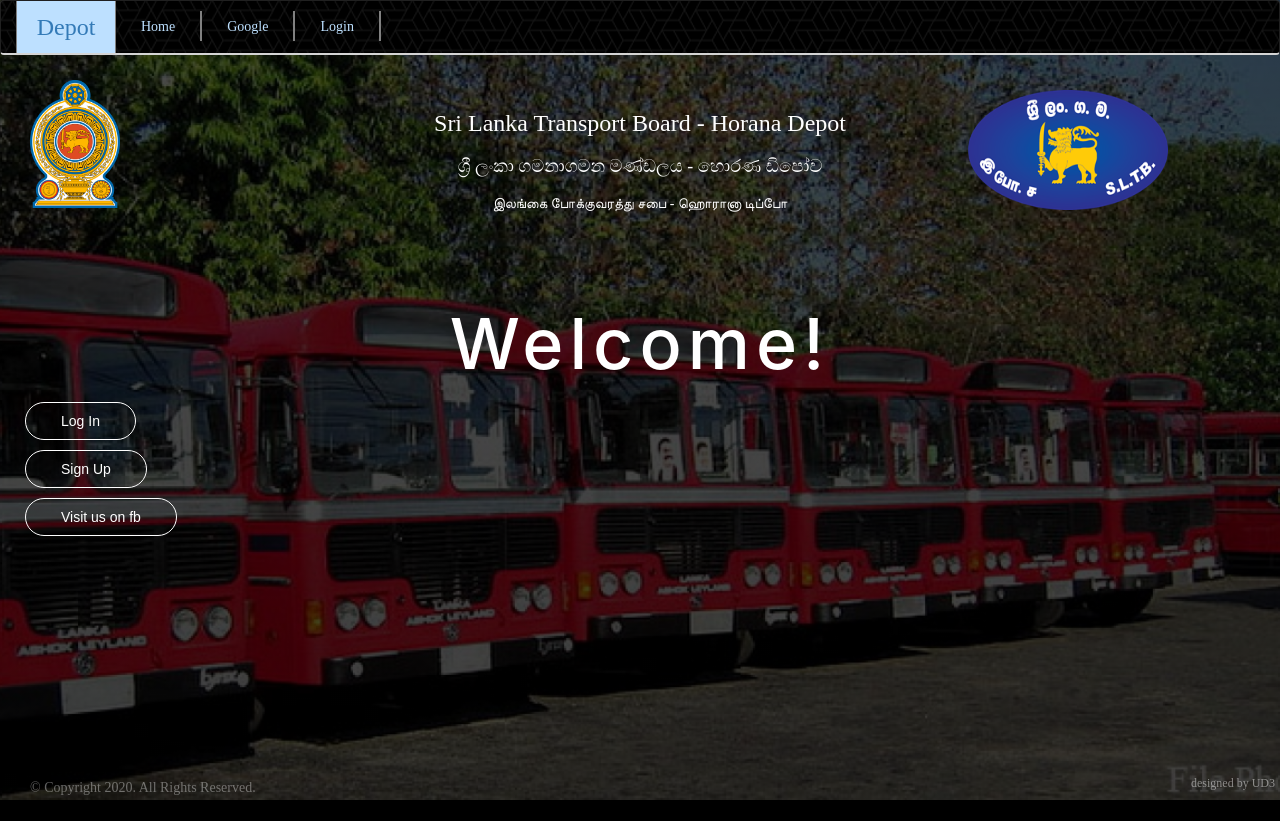
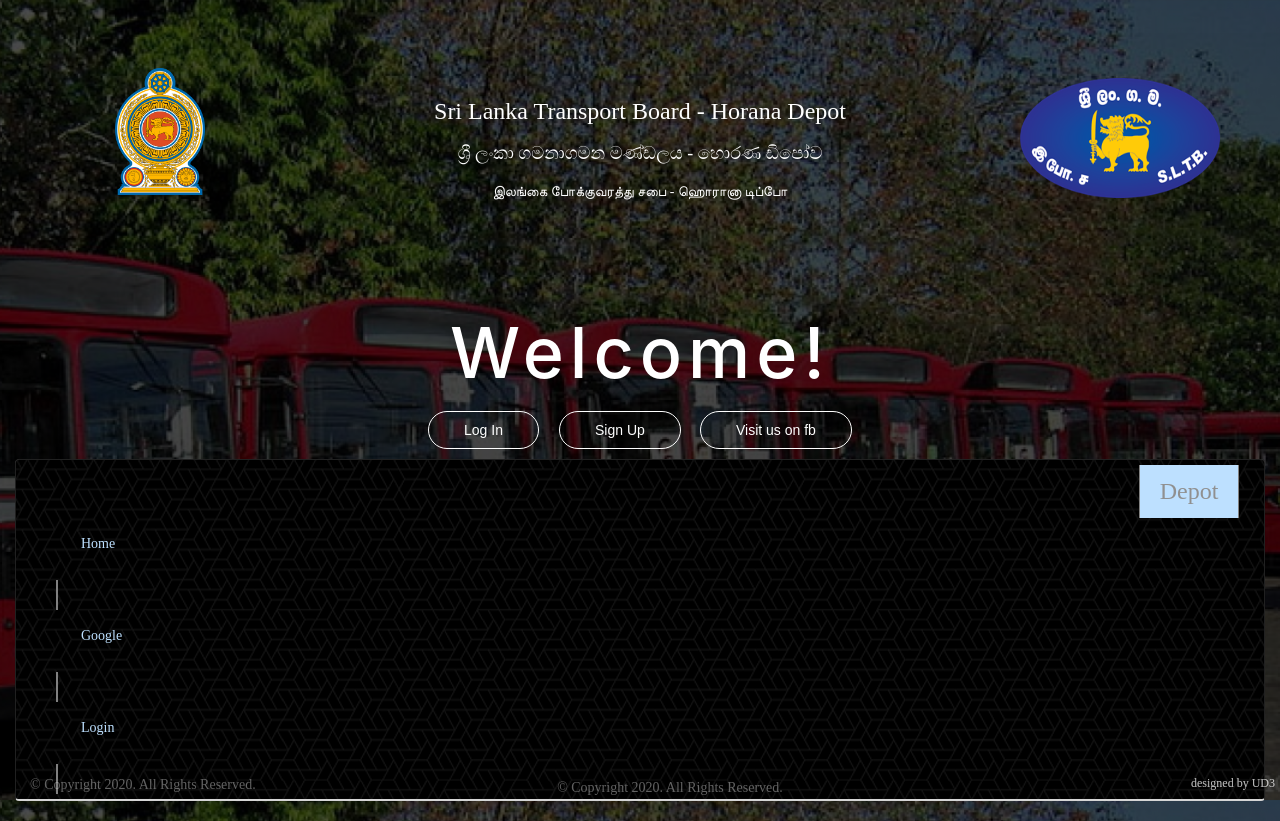
Before and after one commit to UD3-OOSD/MaintenanceTrackingSystem, a PHP site: page / in a window 1280 px wide. Before the commit the page ends 800 px from the top, so only its background shows below. Run offline with PHP 8.4, Linux system fonts and the light colour scheme.

Commit message:
update front end again

```diff
--- a/CSS/home_index.css
+++ b/CSS/home_index.css
@@ -6,9 +6,9 @@
 
 body{
 background-image: linear-gradient(rgba(0, 0, 0, 0.7),rgba(0, 0, 0, 0.75)), url(../app/views/images/Front.jpg);
-height: 100vh;
+background-repeat: no-repeat;
+background-attachment: fixed;
 background-size: cover;
-background-position: center;
 max-width: inherit;
 margin: auto;
 max-width: inherit;
@@ -47,3 +47,11 @@ margin: auto;
   background-color: #fff;
   color: #000;
 }
+.watermark {
+  position:fixed;
+  bottom:5px;
+  right:5px;
+  opacity:0.5;
+  z-index:99;
+  color: #f2f2f2;
+}
--- a/app/acl.json
+++ b/app/acl.json
@@ -7,7 +7,7 @@
   },
   "LoggedIn" : {
     "denied" : {
-      "Home" : ["*"],
+      "Home" : ["index"],
       "Register" : ["login", "register"]
     },
     "Register" : ["logout"]
--- a/app/menu_acl.json
+++ b/app/menu_acl.json
@@ -1,5 +1,5 @@
 {
-  "Home" : "home",
+  "Home" : "home/index",
   "Forman" :{
     "Home" : "forman",
     "Add Service" : "forman/addService",
--- a/app/models/LabourActive.php
+++ b/app/models/LabourActive.php
@@ -36,6 +36,7 @@ class LabourActive extends Model{
     }
 
     public function registerNewLabouror($params){
+        print_r($params);
         $this->assign($params);
         $this->deleted=0;
         $this->LabourId = 'Lab' . ModelCommon::nextID($this->_table);
--- a/app/models/Users.php
+++ b/app/models/Users.php
@@ -60,6 +60,7 @@ class Users extends Model{
   }
 
   public function registerNewUser($params,$hash=''){
+      #dnd($params);
     $this->assign($params);
     $this->deleted = 0;
     $this->LabourId = 'Lab' . ModelCommon::nextID($this->_table);
--- a/app/views/admin/labour.php
+++ b/app/views/admin/labour.php
@@ -98,7 +98,7 @@
                                 <option value="<?=$this->post['acl']?>" selected hidden><p><?=$this->post['acl']?></p></option>
                                 <option value="Admin">Admin</option>
                                 <option value="Forman">Forman</option>
-                                <option value="Mechanics">Mechanics</option>
+                                <option value="Mechanic">Mechanics</option>
                                 <option value="Clerk">Clerk</option>
                                 <option value="Other">Other</option>
                             </select>
--- a/app/views/admin/user_form.php
+++ b/app/views/admin/user_form.php
@@ -97,7 +97,7 @@
                     <option value="<?=$this->post['acl']?>" selected hidden><p><?=$this->post['acl']?></p></option>
                     <option value="Admin">Admin</option>
                     <option value="Forman">Forman</option>
-                    <option value="Mechanics">Mechanics</option>
+                    <option value="Mechanic">Mechanics</option>
                     <option value="Clerk">Clerk</option>
                     <option value="Other">Other</option>
                 </select>
--- a/app/views/home/index.php
+++ b/app/views/home/index.php
@@ -1,23 +1,18 @@
-<?php $this->setSiteTitle('Home'); ?>
-
-<?php $this->start('head'); ?>
-<!--<link rel="stylesheet" href="<?=PROOT?>css/boostrap4.1.css" media="screen" title="no title" charset="utf-8" >-->
+<!DOCTYPE html>
+<html lang="en">
+<head>
+    <meta charset="UTF-8">
+    <meta name="viewport" content="width=device-width, initial-scale=1.0">
+    <title>Horana Depot</title>
+    <link rel="shortcut icon" type="png" href="<?=PROOT?>app/views/images/badge.png">
+    <link rel="stylesheet" href="<?=PROOT?>css/boostrap4.1.css" media="screen" title="no title" charset="utf-8" >
     <link rel="stylesheet" href="<?=PROOT?>css/home_index.css" media="screen" title="no title" charset="utf-8" >
     <link rel="stylesheet" href="<?=PROOT?>css/extra_css.css" media="screen" title="no title" charset="utf-8" >
-<style>
-    body {
-        background-image: "<?=PROOT?>app/views/images/Front.jpg";
-        background-repeat: no-repeat;
-        background-attachment: fixed;
-        background-size: cover;
-    }
-</style>
-<?php $this->end(); ?>
-
-<?php $this->start('body'); ?>
+</head>
+<body>
 <div class="container-fluid">
     <div class="page_header">
-            <div class="row align-items-start">
+        <div class="row align-items-start" style="margin-top: 5%">
             <div class="col-12 col-sm-12 col-md-3 col-lg-3 col-xl-3">
                 <img id="sl-img" class="mx-auto d-block" width="90" src="<?=PROOT?>app/views/images/Emblem_of_Sri_Lanka.png">
             </div>
@@ -53,15 +48,19 @@
         </div>
         <div class="row align-items-end justify-content-center">
             <div style="margin: 10px;">
-                    <a id="btns" class="btn btn-outline-secondary animate__animated animate__bounceInLeft animate__delay-0.5s" href="">Log In</a>
+                <a id="btns" class="btn btn-outline-secondary animate__animated animate__bounceInLeft animate__delay-0.5s" href="<?=PROOT?>register/login">Log In</a>
             </div>
             <div style="margin: 10px;">
-                    <a id="btns" class="btn btn-outline-secondary animate__animated animate__bounceInLeft animate__delay-0.5" href="">Sign Up</a>
+                <a id="btns" class="btn btn-outline-secondary animate__animated animate__bounceInLeft animate__delay-0.5" href="<?=PROOT?>register/validate">Sign Up</a>
             </div>
             <div style="margin: 10px;">
-                    <a id="btns" class="btn btn-outline-secondary animate__animated animate__bounceInLeft animate__delay-0.5s" href="https://www.facebook.com/horana.depot">Visit us on fb</a>
+                <a id="btns" class="btn btn-outline-secondary animate__animated animate__bounceInLeft animate__delay-0.5s" href="https://www.facebook.com/horana.depot" target="_blank">Visit us on fb</a>
             </div>
         </div>
         </section>
     </div>
-<?php $this->end(); ?>
+    <div>
+        <div class="col mui--text-caption mui--text-light bottom-copyright-text" style="bottom: 5px; position: fixed; z-index: 95; color: #f2f2f2; opacity: 40%">© Copyright 2020. All Rights Reserved.</div>
+        <h6 class="watermark" style="bottom: 0px; ">designed by UD3</h6>
+    </div>
+</body>
--- a/app/views/layouts/main_manu.php
+++ b/app/views/layouts/main_manu.php
@@ -16,7 +16,7 @@
         <span class="icon-bar"></span>
         <span class="icon-bar"></span>
       </button>
-      <a class="" href="<?=PROOT?>home"><?=MENU_BRAND?></a>
+      <a class="" ><?=MENU_BRAND?></a>
     </div>
 
     <!-- Collect the nav links, forms, and other content for toggling -->
--- a/app/views/register/register.php
+++ b/app/views/register/register.php
@@ -23,7 +23,7 @@
                   <option value="<?=$this->post['acl']?>" selected hidden><p><?=$this->post['acl']?></p></option>
                   <option value="Admin">Admin</option>
                   <option value="Forman">Forman</option>
-                  <option value="Mechanics">Mechanics</option>
+                  <option value="Mechanic">Mechanics</option>
                   <option value="Clerk">Clerk</option>
                   <option value="Other">Other</option>
               </select>
--- a/core/View.php
+++ b/core/View.php
@@ -12,8 +12,15 @@
       $viewString = implode(DS, $viewAry);
 
       if(file_exists(ROOT.DS.'app'.DS.'views'.DS.$viewString.'.php')){
-        include(ROOT.DS.'app'.DS.'views'.DS.$viewString.'.php');
-        include(ROOT.DS.'app'.DS.'views'.DS.'layouts'.DS.$this->_layout.'.php');
+          if($viewString == 'home\index'){
+
+              include(ROOT.DS.'app'.DS.'views'.DS.$viewString.'.php');
+          }
+          else{
+              include(ROOT.DS.'app'.DS.'views'.DS.$viewString.'.php');
+              include(ROOT.DS.'app'.DS.'views'.DS.'layouts'.DS.$this->_layout.'.php');
+          }
+
       }else{
         die('This view\"'.$viewName.'\" does not exists.');
       }
```
Lines whose indentation alone changed are shown as unchanged.
